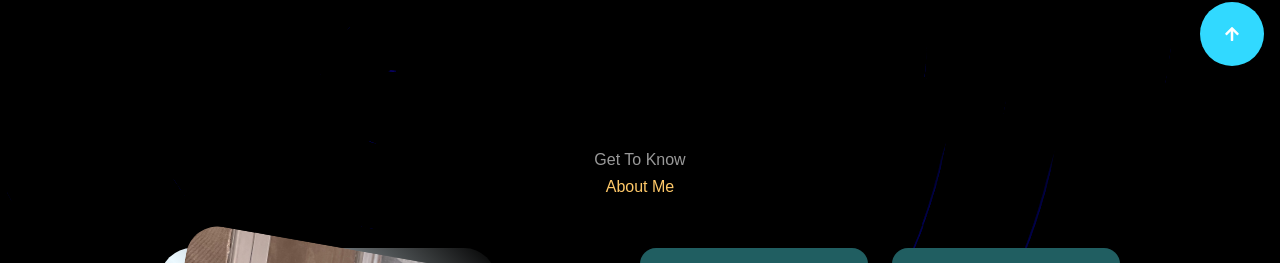
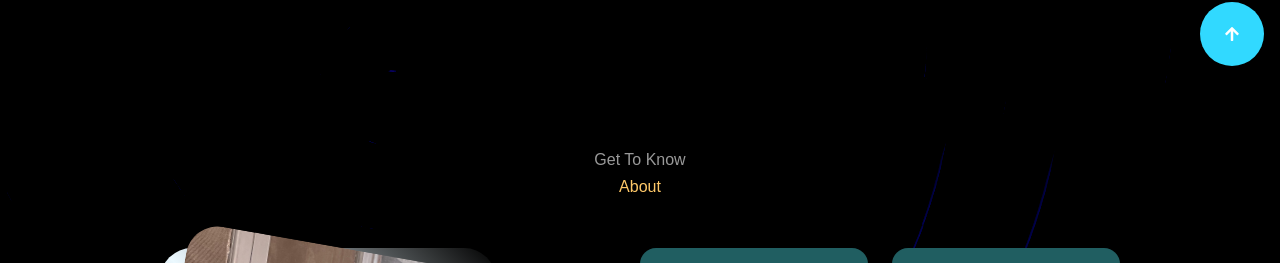
Before and after one commit to akshitsingh23/AkshitSingh_portfolio, a React (Create React App) app: page / in a window 1280 px wide. Shown: the part 782-1045 px from the top of the page. Built offline with nearby package versions, Linux system fonts and the light colour scheme.

Commit message:
some changes made

```diff
--- a/public/index.html
+++ b/public/index.html
@@ -3,11 +3,14 @@
 
 <head>
     <meta charset="UTF-8">
+    <link rel="icon" href="%PUBLIC_URL%/logo.png" />
+    <link rel="apple-touch-icon" href="%PUBLIC_URL%/logo.png" />
+    <link rel="manifest" href="%PUBLIC_URL%/manifest.json" />
     <meta http-equiv="X-UA-Compatible" content="IE=edge">
     <meta name="viewport" content="width=device-width, initial-scale=1.0">
     <meta name="description"
         content="Akshit Singh is a full stack developer who specializes in building (and occasionally designing) exceptional digital experiences." />
-    <link rel="icon" href="logo.png" />
+    <!-- <link rel="icon" href="logo.png" /> -->
     <title>Akshit Singh</title>
 
 </head>
--- a/src/components/about/about.jsx
+++ b/src/components/about/about.jsx
@@ -8,7 +8,7 @@ const About = () => {
   return (
     <section id='about'>
       <h5>Get To Know</h5>
-      <h2>About Me</h2>
+      <h2>About</h2>
 
       <div className='container about__container'>
 
--- a/src/components/contact/contact.jsx
+++ b/src/components/contact/contact.jsx
@@ -46,7 +46,7 @@ const Contact = () => {
   return (
     <section id='contact'>
       <h5>Get In Touch</h5>
-      <h2>Contact Me</h2>
+      <h2>Contact</h2>
 
       <div className='container contact__container'>
         <div className='contact__options '>
```
Also changed, not shown: public/manifest.json (added).
